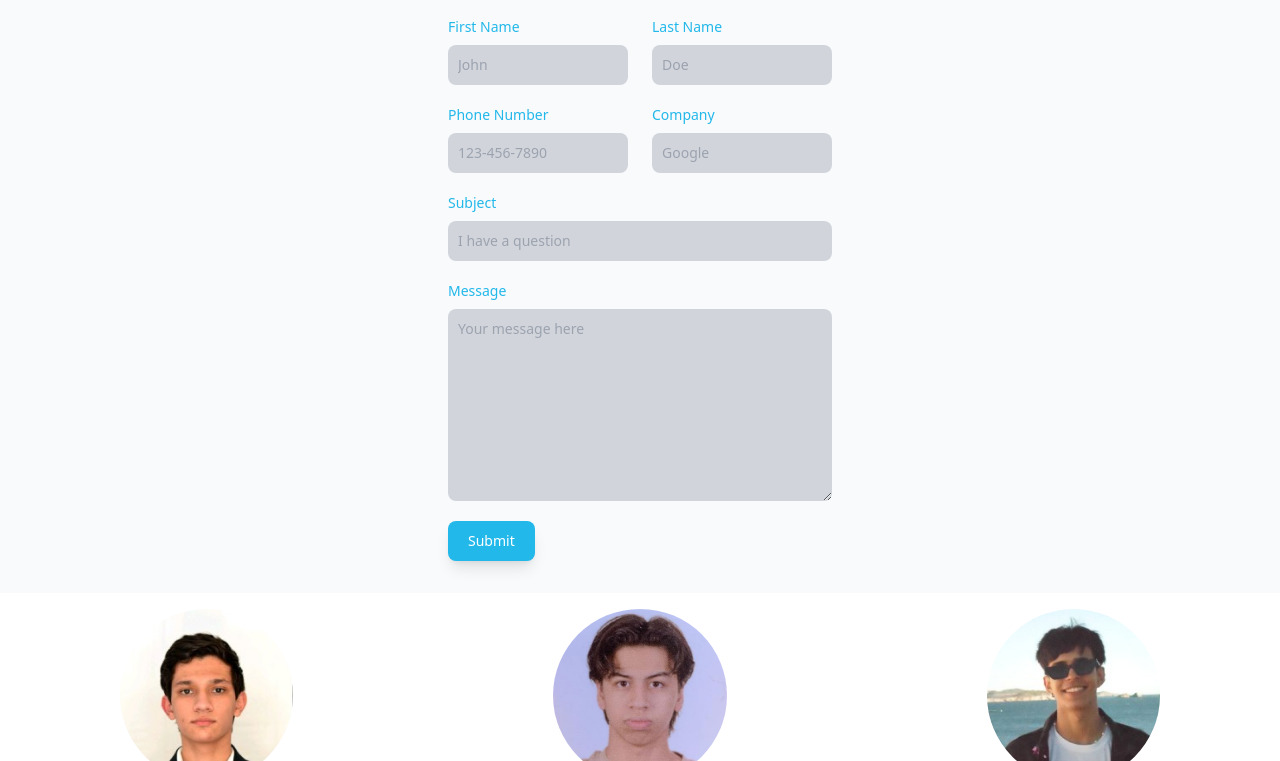
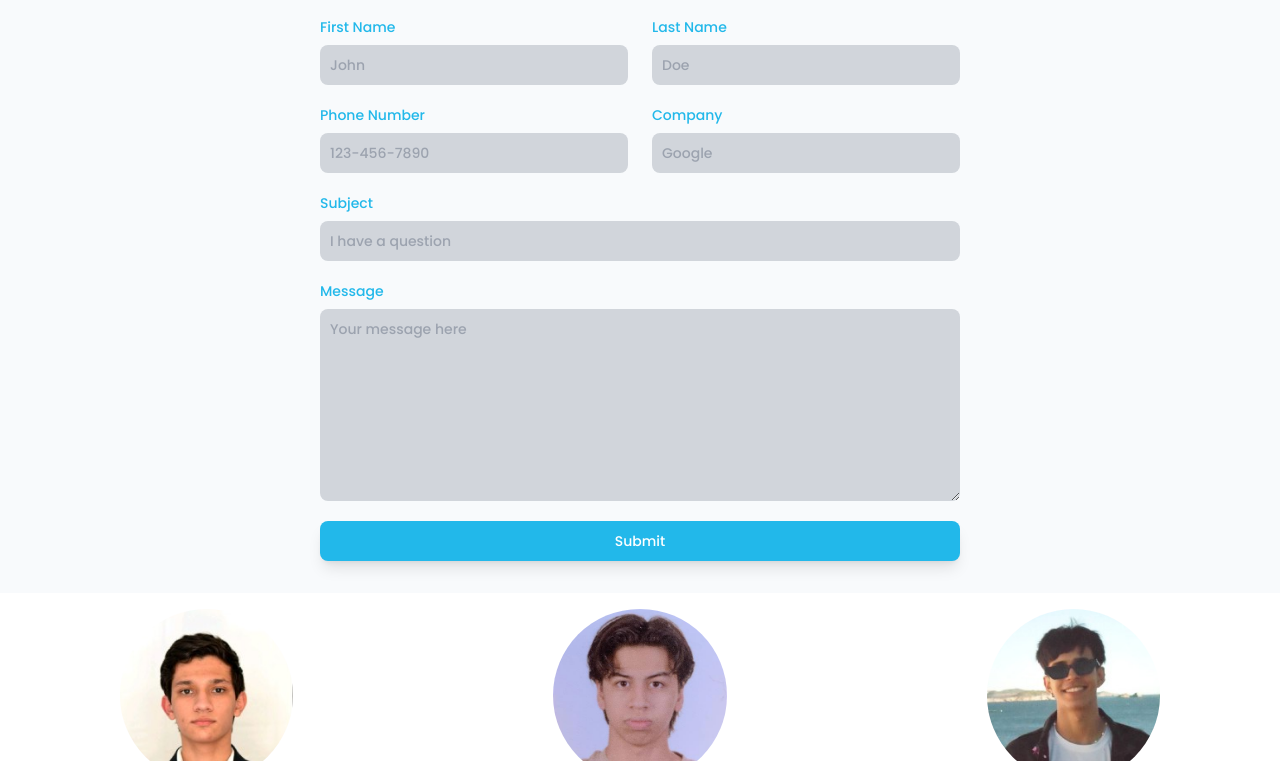
Before and after one commit to FranSfw/MiviCode, a website: page templates/contact.html in a window 1280 px wide. Shown: the part 809-1570 px from the top of the page. Drawn offline with nearby package versions, Linux system fonts and the light colour scheme.

Commit message:
Poppins font applied

```diff
--- a/templates/contact.html
+++ b/templates/contact.html
@@ -16,7 +16,7 @@
     <link rel="icon" href="/img/MiviCodeLogo.png" type="image/x-icon">
 </head>
 
-<body class="bg-[#f8fafc]">
+<body class="bg-[#f8fafc] poppins-medium">
     <header class=" bg-white flex h-20 items-center justify-between w-full">
         <div class="flex">
             <img class=" h-16 ml-14" src="/img/MiviCodeLogoLight.png" alt="Logo MiviCode">
@@ -37,7 +37,7 @@
             loading="lazy" referrerpolicy="no-referrer-when-downgrade"
             class="w-full h-[450px] rounded-lg shadow-lg"></iframe>
     </div>
-    <form class="max-w-sm mx-auto mb-8">
+    <form class="w-1/2 mx-auto mb-8">
         <h2 class="text-4xl text-center font-bold text-[#22b8ea] my-8">Contact Us</h2>
         <div class="mb-5">
             <label class="block mb-2 text-sm font-medium text-[#22b8ea]">E-mail Adress</label>
@@ -73,7 +73,7 @@
                 required></textarea>
         </div>
         <button type="submit"
-            class="text-white bg-[#22b8ea] hover:text-[#22b8ea] hover:bg-white font-medium rounded-lg shadow-lg text-sm w-full sm:w-auto px-5 py-2.5 text-center">Submit</button>
+            class="text-white bg-[#22b8ea] hover:text-[#22b8ea] hover:bg-white font-medium rounded-lg shadow-lg text-sm w-full px-5 py-2.5 text-center">Submit</button>
     </form>
 </body>
 
```
Also changed, not shown: templates/aboutUs.html (+1 -1 lines), templates/index.html (+1 -1 lines), templates/services.html (+2 -2 lines).
